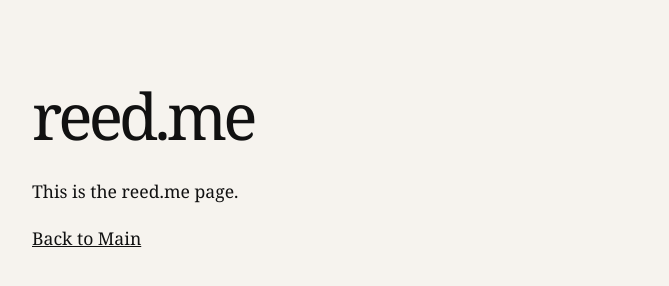
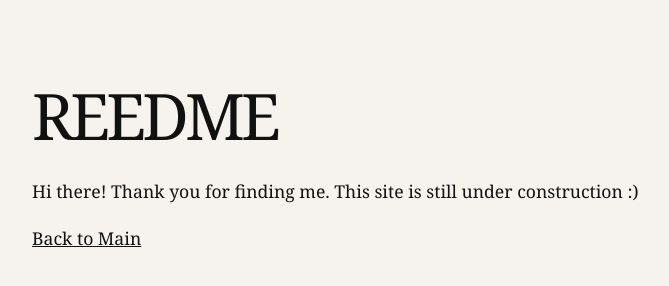
Before and after one commit to riv3r-reed/riv3r-reed.github.io, a plain HTML site: page reedme.html in a window 1280 px wide. Shown: the whole page, without its empty margins (16-685 px from the left). Drawn offline with Linux system fonts and the light colour scheme.

Commit message:
Rename read.me to REEDME and update content
Updated title and content of the reedme page.

```diff
--- a/read.me.html
+++ b/reedme.html
@@ -3,7 +3,7 @@
 <head>
     <meta charset="UTF-8">
     <meta name="viewport" content="width=device-width, initial-scale=1.0">
-    <title>read.me</title>
+    <title>REEDME</title>
     <style>
         body {
             margin: 0;
@@ -39,8 +39,8 @@
 </head>
 <body>
     <div class="content">
-        <h1>reed.me</h1>
-        <p>This is the reed.me page.</p>
+        <h1>REEDME</h1>
+        <p>Hi there! Thank you for finding me. This site is still under construction :)</p>
         <p><a href="index.html">Back to Main</a></p>
     </div>
 </body>
```
